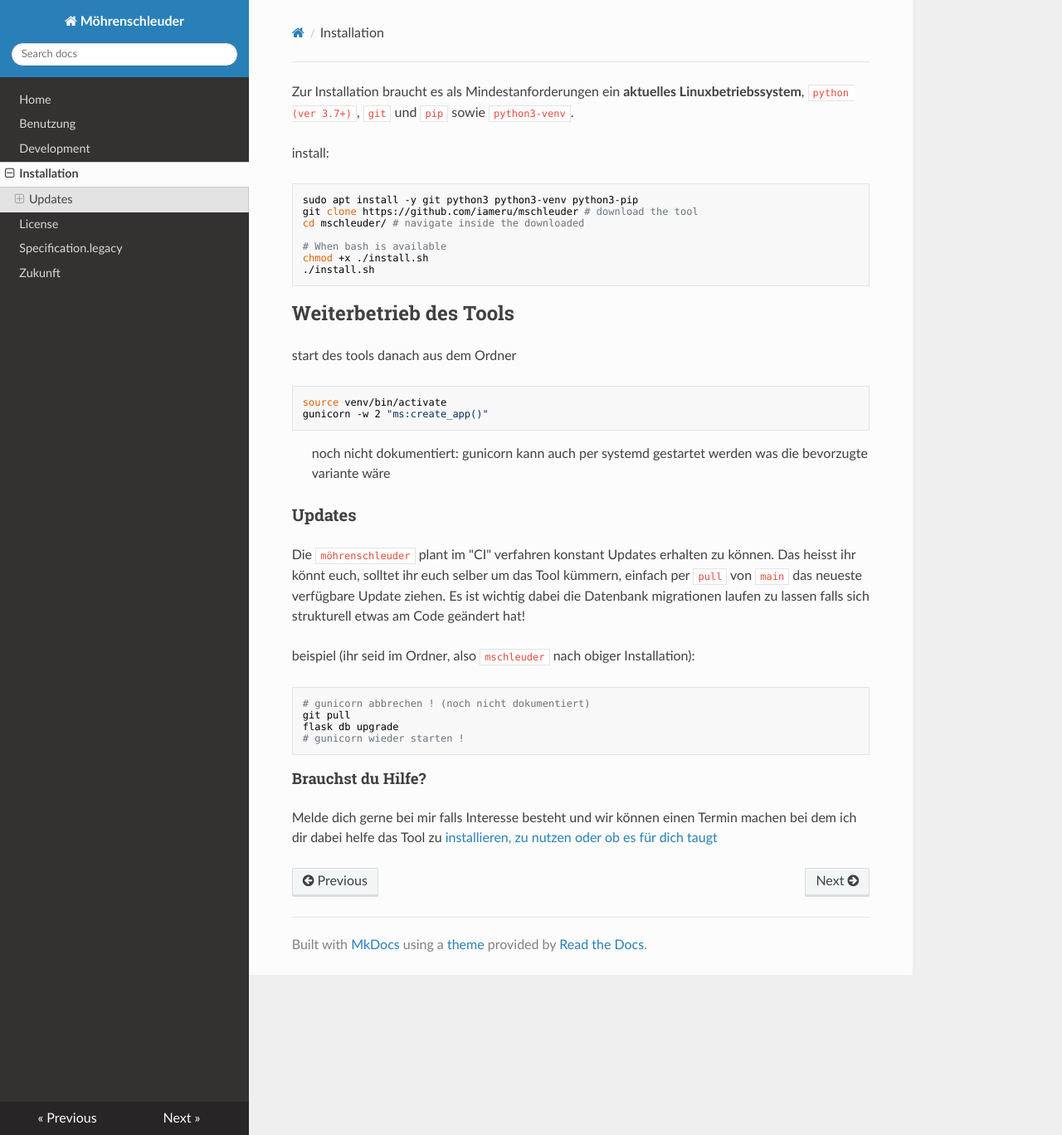
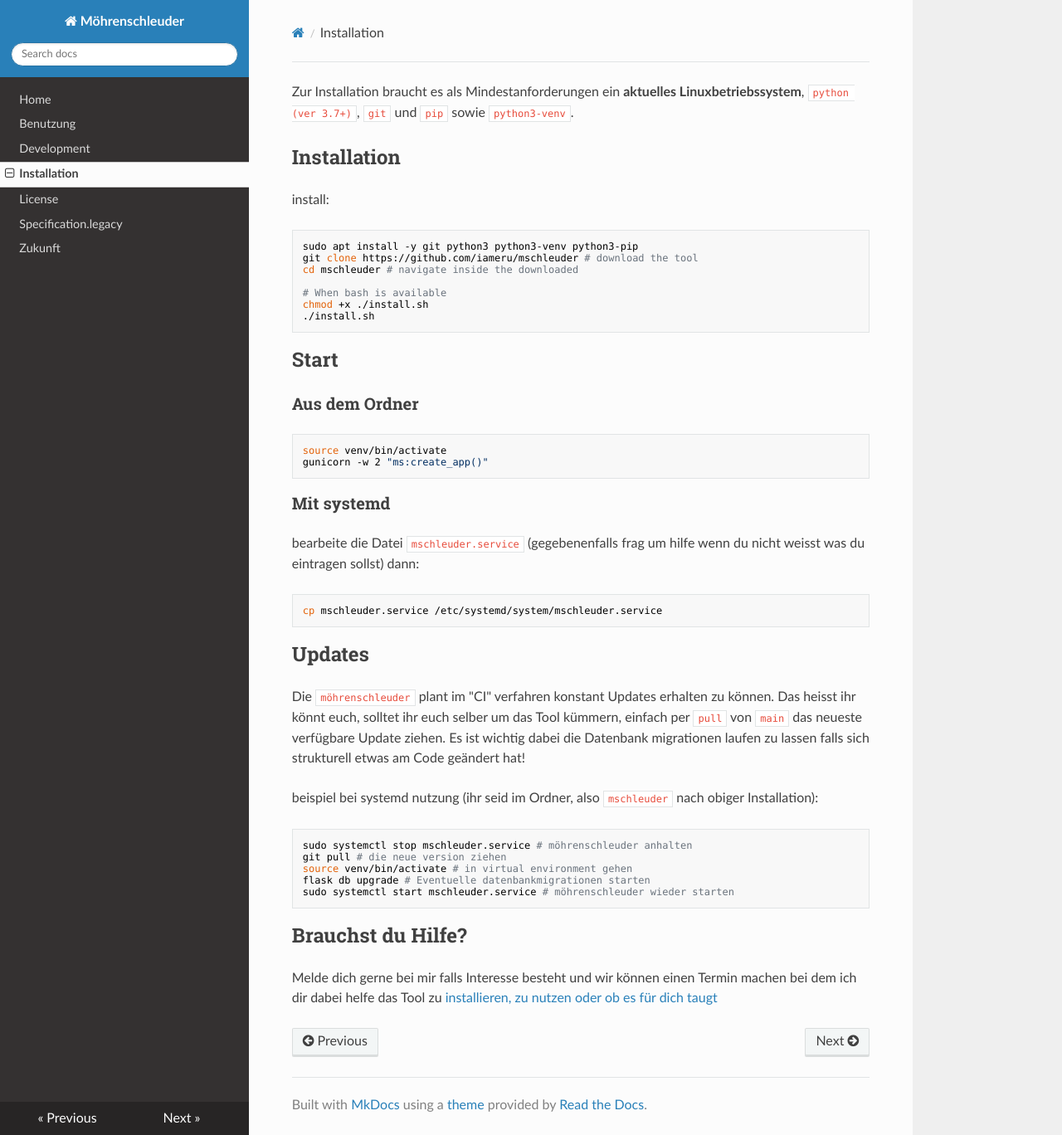
Before and after one commit to iameru/mschleuder, an MkDocs documentation site: the page built from docs/Installation.md, in a window 1280 px wide and 1368 px high. Shown: the whole window at 83% size. Built offline with MkDocs 1.6.1, drawn with Linux system fonts in a browser that asks for light colours; nearby versions of some CDN libraries.

Commit message:
sample systemd file and update route

````diff
--- a/docs/Installation.md
+++ b/docs/Installation.md
@@ -1,11 +1,13 @@
 
 Zur Installation braucht es als Mindestanforderungen ein __aktuelles Linuxbetriebssystem__, `python (ver 3.7+)`, `git` und `pip` sowie `python3-venv`.
+
+## Installation
 
 install:
 ```bash
 sudo apt install -y git python3 python3-venv python3-pip
 git clone https://github.com/iameru/mschleuder # download the tool
-cd mschleuder/ # navigate inside the downloaded
+cd mschleuder # navigate inside the downloaded
 
 # When bash is available
 chmod +x ./install.sh
@@ -13,30 +15,38 @@ chmod +x ./install.sh
 ```
 
 
-## Weiterbetrieb des Tools
+## Start
 
-start des tools danach aus dem Ordner
+### Aus dem Ordner
 
 ```bash
 source venv/bin/activate
 gunicorn -w 2 "ms:create_app()"
 ```
+### Mit systemd
 
-> noch nicht dokumentiert:
-> gunicorn kann auch per systemd gestartet werden was die bevorzugte variante wäre
+bearbeite die Datei `mschleuder.service` (gegebenenfalls frag um hilfe wenn du nicht weisst was du eintragen sollst)
+dann:
 
-### Updates
+```bash
+cp mschleuder.service /etc/systemd/system/mschleuder.service
+```
+
+
+## Updates
 
 Die `möhrenschleuder` plant im "CI" verfahren konstant Updates erhalten zu können. Das heisst ihr könnt euch, solltet ihr euch selber um das Tool kümmern, einfach per `pull` von `main` das neueste verfügbare Update ziehen. Es ist wichtig dabei die Datenbank migrationen laufen zu lassen falls sich strukturell etwas am Code geändert hat!
 
-beispiel (ihr seid im Ordner, also `mschleuder` nach obiger Installation):
+beispiel bei systemd nutzung (ihr seid im Ordner, also `mschleuder` nach obiger Installation):
+
 ```bash
-# gunicorn abbrechen ! (noch nicht dokumentiert)
-git pull
-flask db upgrade
-# gunicorn wieder starten !
+sudo systemctl stop mschleuder.service # möhrenschleuder anhalten
+git pull # die neue version ziehen
+source venv/bin/activate # in virtual environment gehen
+flask db upgrade # Eventuelle datenbankmigrationen starten
+sudo systemctl start mschleuder.service # möhrenschleuder wieder starten
 ```
 
-#### Brauchst du Hilfe?
+## Brauchst du Hilfe?
 
 Melde dich gerne bei mir falls Interesse besteht und wir können einen Termin machen bei dem ich dir dabei helfe das Tool zu [installieren, zu nutzen oder ob es für dich taugt](Zukunft.md)
````
Also changed, not shown: 1 other file.
